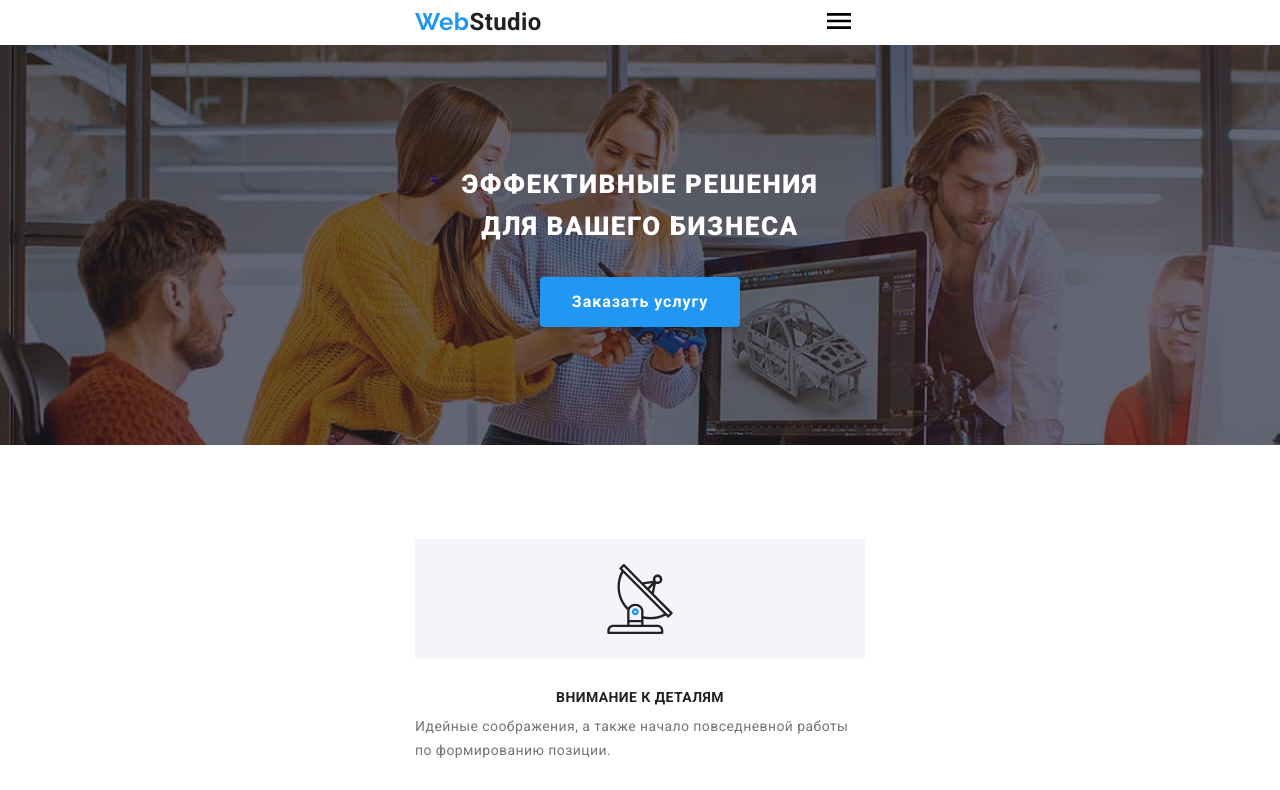
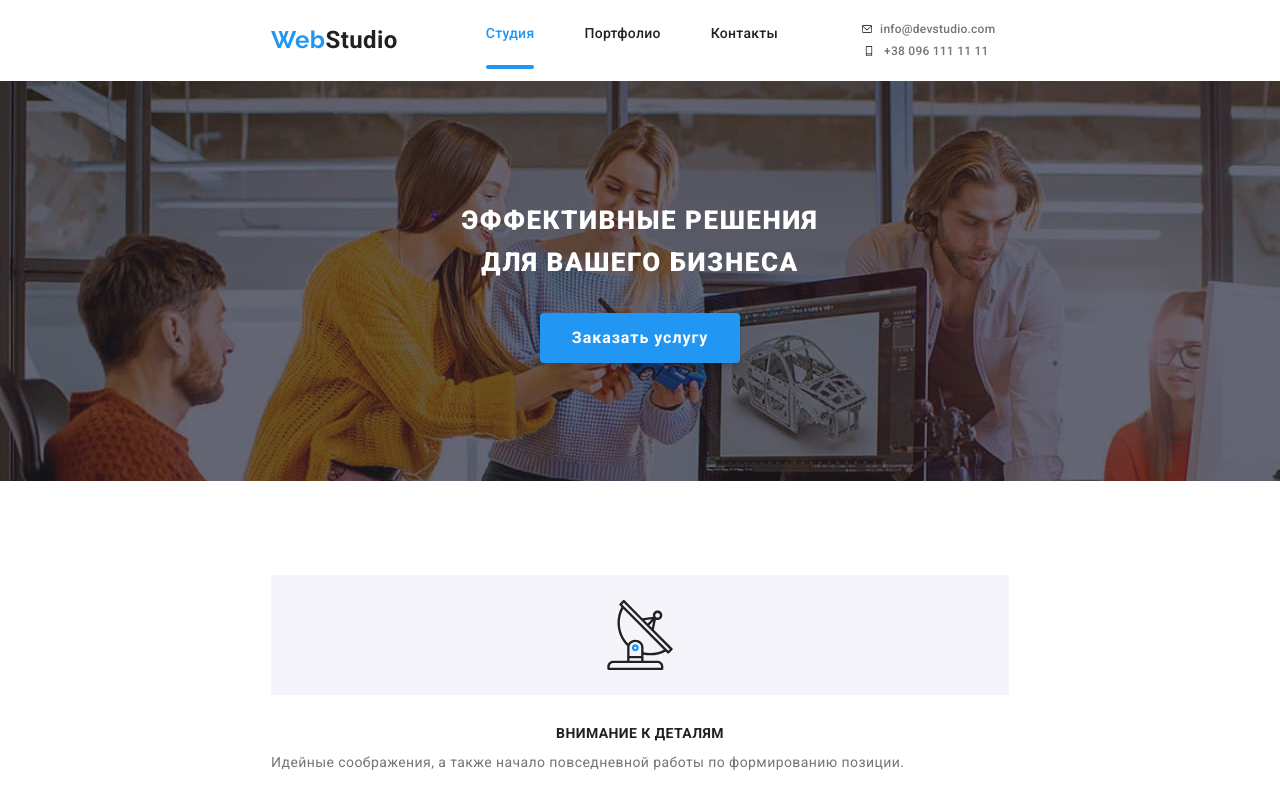
Before and after one commit to andriibeha/goit-markup-hw-08, a plain HTML site: page index.html in a window 1280 px wide. Shown: the top 790 px of the page. Drawn offline with nearby package versions, Linux system fonts and the light colour scheme.

Commit message:
Хедер - таблетка

```diff
--- a/sass/component/_header.scss
+++ b/sass/component/_header.scss
@@ -30,6 +30,15 @@
   font-size: 24px;
   line-height: 1.2;
   text-decoration: none;
+
+  @media screen and (min-width: 768px) {
+    & {
+      margin-right: 88px;
+
+      padding-top: 26px;
+      padding-bottom: 26px;
+    }
+  }
 }
 
 .main-nav__logo-title {
@@ -67,6 +76,46 @@
 
   &__item:last-child {
     margin-bottom: 302px;
+  }
+
+  @media screen and (min-width: 768px) {
+    & {
+      display: flex;
+    }
+
+    &__link {
+      font-size: 14px;
+      line-height: 16px;
+
+      position: relative;
+    }
+
+    &__link::after {
+      content: "";
+      position: absolute;
+      bottom: -28px;
+      left: 0;
+      width: 100%;
+      border: 2px solid #2196f3;
+      border-radius: 2px;
+      opacity: 0;
+    }
+
+    &__current::after {
+      opacity: 1;
+    }
+
+    &__item {
+      margin-bottom: 0;
+
+      margin-right: 50px;
+    }
+
+    &__item:last-child {
+      margin-bottom: 0;
+
+      margin-right: 84px;
+    }
   }
 }
 
@@ -111,6 +160,53 @@
   &__item:last-child &__link {
     color: $accent-color;
   }
+
+  @media screen and (min-width: 768px) {
+    & {
+      flex-direction: column;
+    }
+
+    &__link {
+      font-size: 12px;
+      line-height: 14px;
+
+      display: flex;
+      align-items: center;
+    }
+
+    &__icon {
+      display: block;
+
+      margin-right: 8px;
+    }
+
+    &__icon-phone {
+      width: 14px;
+      height: 10px;
+    }
+
+    &__icon-email {
+      width: 10px;
+      height: 14px;
+    }
+
+    &__item {
+      margin-bottom: 0;
+    }
+
+    &__item:first-child {
+      margin-bottom: 8px;
+    }
+
+    &__item:last-child &__link {
+      color: $primary-text-color;
+    }
+  }
+}
+
+/*Container for tablet and deckstop*/
+.page-header .container {
+  display: flex;
 }
 
 /*Soc-nav  FOR MOBILE ONLY*/
@@ -144,4 +240,10 @@
   &__item:last-child &__link::after {
     border: none;
   }
+
+  @media screen and (min-width: 768px) {
+    & {
+      display: none;
+    }
+  }
 }
--- a/sass/utils/_menu.scss
+++ b/sass/utils/_menu.scss
@@ -11,6 +11,18 @@
   &.is-open {
     display: block;
   }
+
+  @media screen and (min-width: 768px) {
+    & {
+      display: flex;
+
+      position: relative;
+      top: auto;
+      left: auto;
+
+      padding-left: 0px;
+    }
+  }
 }
 
 .main-nav button {
@@ -22,4 +34,10 @@
   &:hover .menu-button__icon {
     fill: $accent-color;
   }
+
+  @media screen and (min-width: 768px) {
+    & {
+      display: none;
+    }
+  }
 }
--- a/sass/utils/_utilities.scss
+++ b/sass/utils/_utilities.scss
@@ -59,6 +59,12 @@ p {
       width: 480px;
     }
   }
+
+  @media screen and (min-width: 768px) {
+    & {
+      width: 768px;
+    }
+  }
 }
 
 /*Падінги для секцій*/
```
Also changed, not shown: index.html (+2 -2 lines), css/main.css, css/main.min.css, 2 other files.
